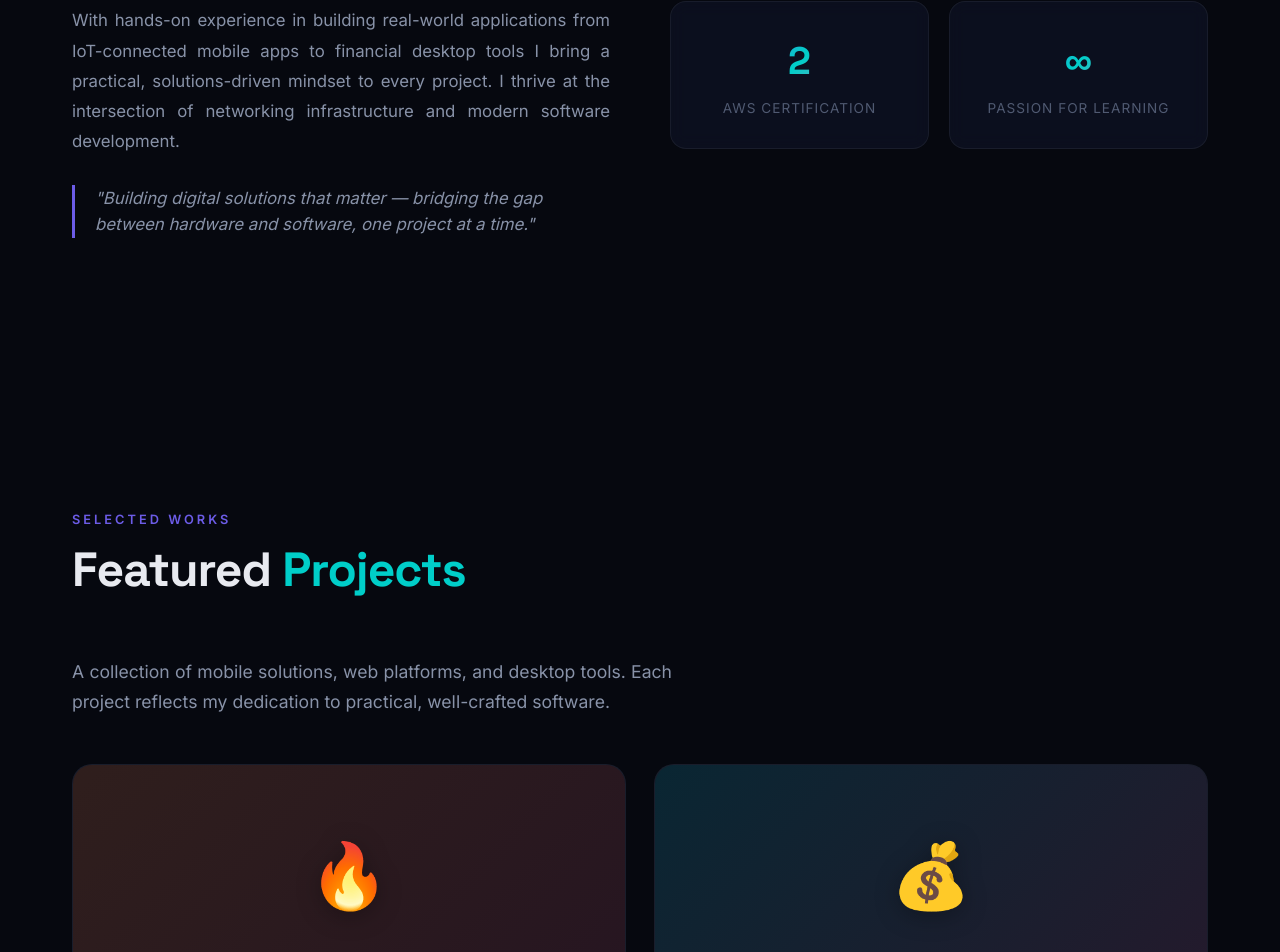
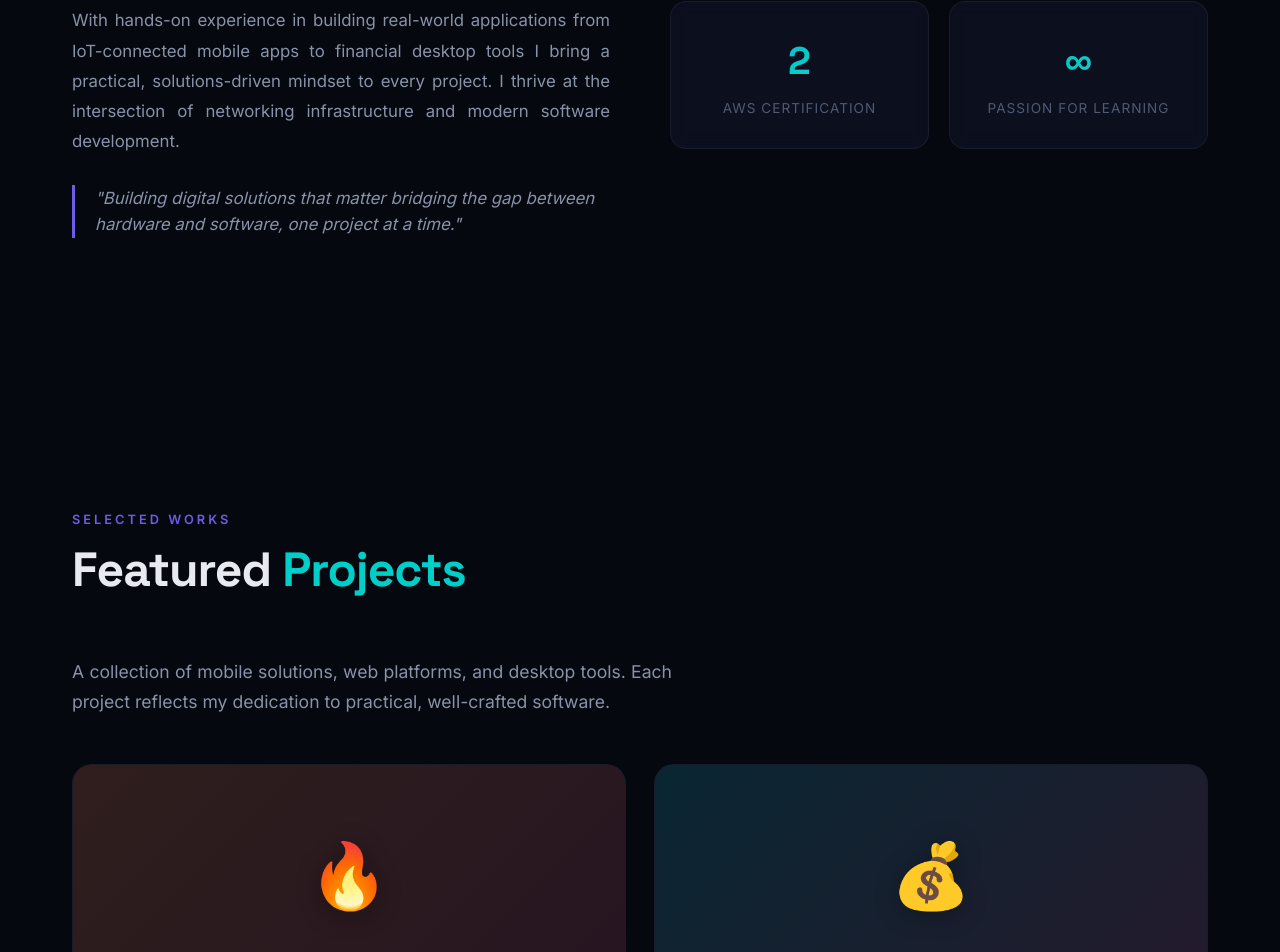
Before and after one commit to Ad1e/Aldwin-Portfolio, a React (Vite) app: page / in a window 1280 px wide. Shown: the part 1281-2233 px from the top of the page. Built offline with nearby package versions, Linux system fonts and the light colour scheme.

Commit message:
Justify text

```diff
--- a/src/components/About.tsx
+++ b/src/components/About.tsx
@@ -27,7 +27,7 @@ export function About() {
               development.
             </p>
             <blockquote>
-              "Building digital solutions that matter — bridging the gap between hardware
+              "Building digital solutions that matter bridging the gap between hardware
               and software, one project at a time."
             </blockquote>
           </div>
```
